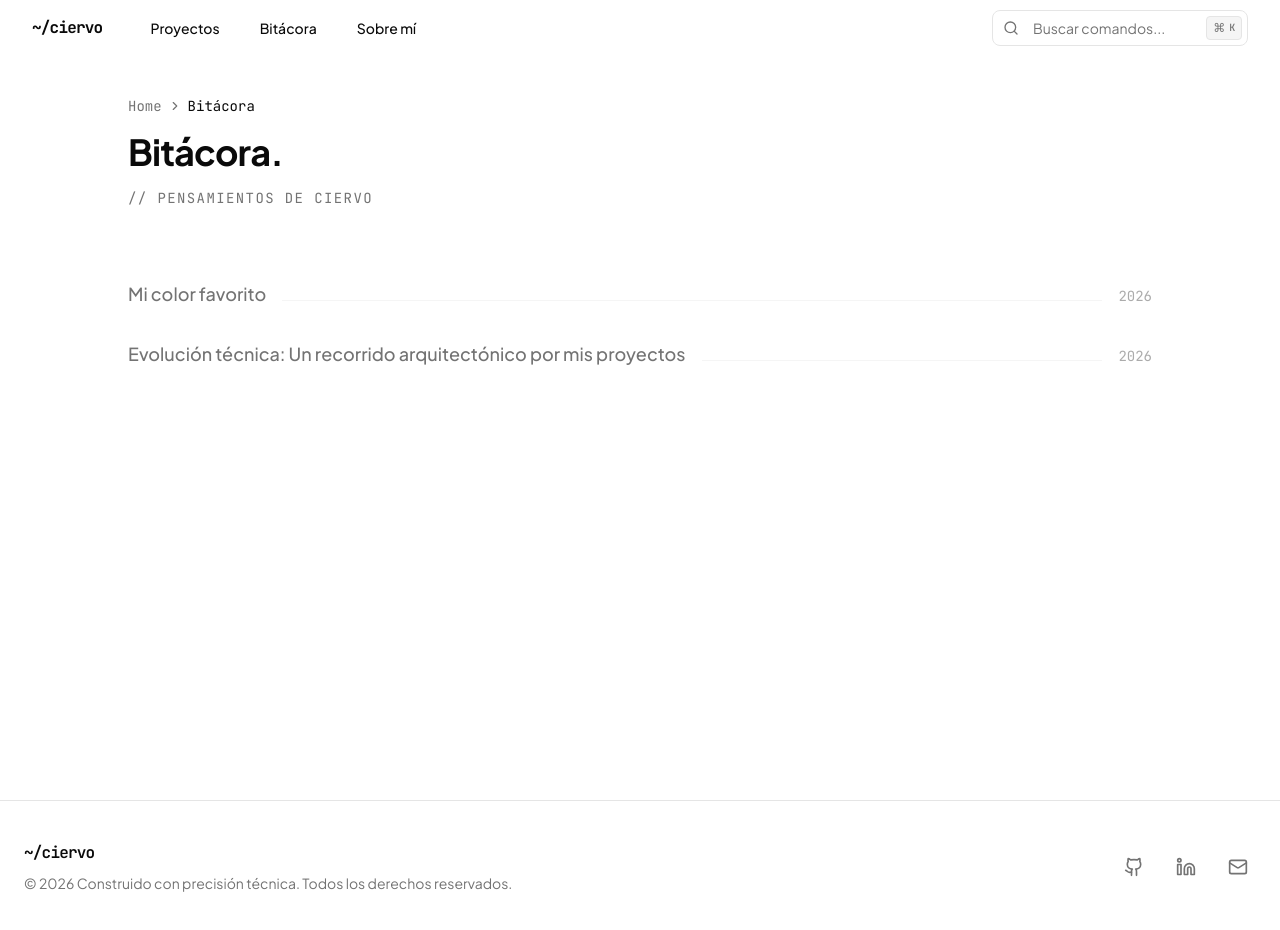
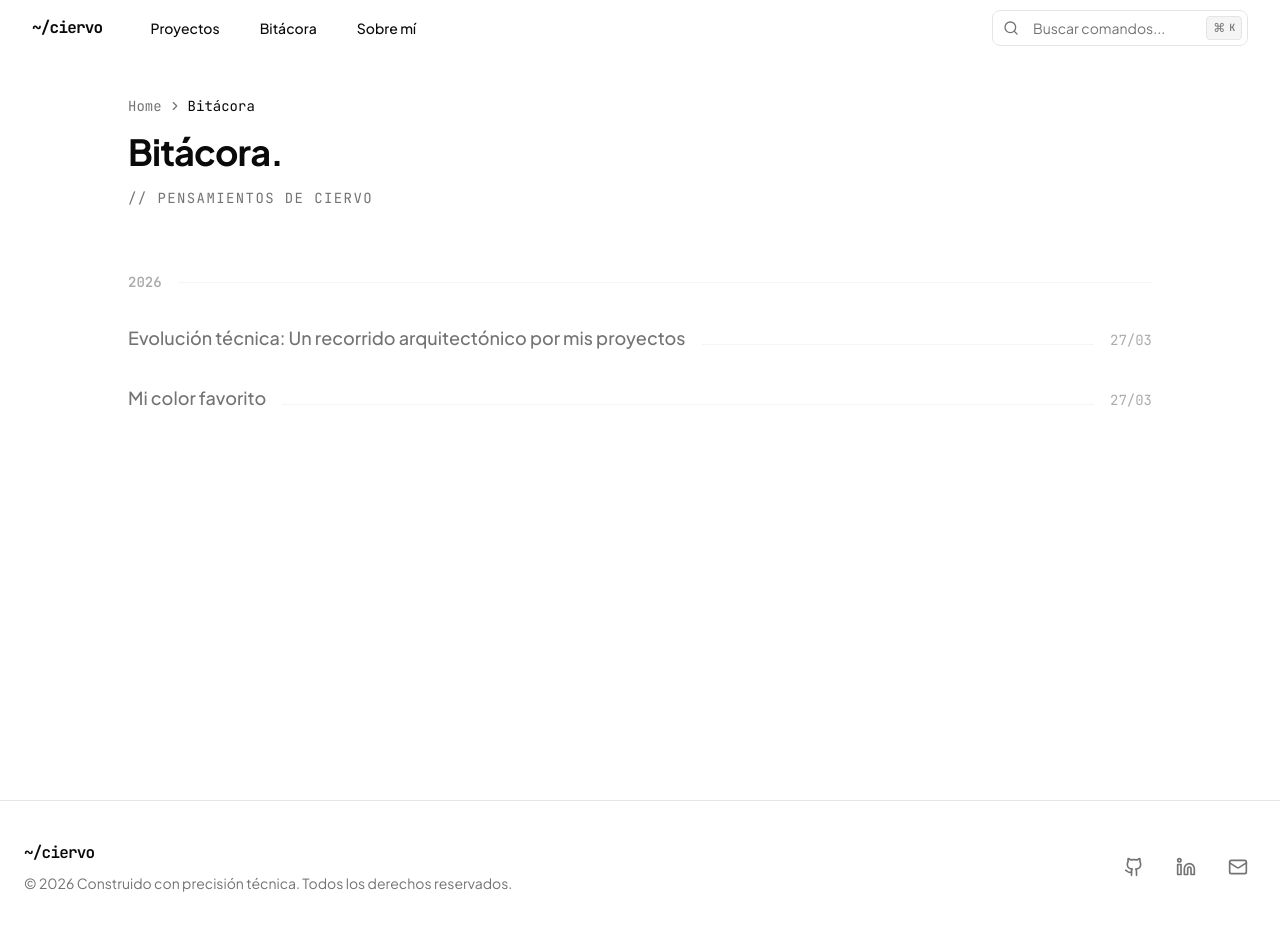
Before and after one commit to Emanuel-Balbuena/Portfolio, a Next.js app: page /blog in a window 1280 px wide. Shown: the top 930 px of the page. Built offline with nearby package versions, Linux system fonts and the light colour scheme.

Commit message:
blog fixes

```diff
--- a/app/blog/page.tsx
+++ b/app/blog/page.tsx
@@ -9,13 +9,23 @@ import {
 import { getAllPosts } from "@/lib/blog";
 import Link from "next/link";
 
-export const metadata = {
-    title: "Bitácora Técnica | ~/ciervo",
-    description: "Documentación de arquitecturas, resolución de problemas y sistemas.",
-};
-
 export default async function BlogPage() {
     const posts = getAllPosts();
+
+    // ALTA INGENIERÍA: Agrupamos los posts por año antes de renderizar
+    const postsByYear = posts.reduce((acc, post) => {
+        const year = new Date(post.date).getFullYear();
+        if (!acc[year]) {
+            acc[year] = [];
+        }
+        acc[year].push(post);
+        return acc;
+    }, {} as Record<number, typeof posts>);
+
+    // Extraemos los años y los ordenamos de más reciente a más antiguo
+    const years = Object.keys(postsByYear)
+        .map(Number)
+        .sort((a, b) => b - a);
 
     return (
         // Outer Wrapper: Esqueleto exacto de About
@@ -49,14 +59,27 @@ export default async function BlogPage() {
                     </div>
                 </header>
 
-                {/* Lista de Artículos */}
+                {/* Lista de Artículos Agrupados por Año */}
                 <div className="flex flex-col">
                     {posts.length === 0 ? (
                         <div className="py-8 text-center font-mono text-sm text-muted-foreground">
                             No hay entradas publicadas aún.
                         </div>
                     ) : (
-                        posts.map((post) => (
+                        years.map((year) => (
+                            <div key={year} className="mb-10 last:mb-0">
+
+                                {/* DIVISOR DE AÑO (Estilo Sistema) */}
+                                <div className="flex items-center gap-4 py-2 mb-2 mt-4 first:mt-0">
+                                    <span className="font-mono text-sm font-semibold text-muted-foreground/60">
+                                        {year}
+                                    </span>
+                                    <div className="flex-1 border-b border-border/40" />
+                                </div>
+
+                                {/* POSTS DEL AÑO EN CURSO */}
+                                <div className="flex flex-col">
+                                    {postsByYear[year].map((post) => (
                                         <Link
                                             href={`/blog/${post.slug}`}
                                             key={post.slug}
@@ -67,9 +90,17 @@ export default async function BlogPage() {
                                             </h2>
                                             <div className="hidden sm:block flex-1 border-b border-border/40 mx-4 group-hover:border-foreground/20 transition-colors duration-300" />
                                             <time className="font-mono text-sm text-muted-foreground/60 shrink-0 group-hover:text-foreground/80 transition-colors duration-300 mt-1 sm:mt-0">
-                                    {new Date(post.date).getFullYear()}
+                                                {/* Fecha en formato DD/MM */}
+                                                {new Date(post.date).toLocaleDateString("es-MX", {
+                                                    month: "2-digit",
+                                                    day: "2-digit",
+                                                })}
                                             </time>
                                         </Link>
+                                    ))}
+                                </div>
+
+                            </div>
                         ))
                     )}
                 </div>
--- a/content/blog/ciervo.md
+++ b/content/blog/ciervo.md
@@ -1,6 +1,6 @@
 ---
 title: "Evolución técnica: Un recorrido arquitectónico por mis proyectos"
-date: "2026-03-27"
+date: "2026-03-27T13:00"
 summary: "Reflexiones sobre mi trayectoria en el desarrollo de software, desde aplicaciones de escritorio académicas hasta arquitecturas IoT complejas con integración de voz."
 ---
 
--- a/content/blog/color.md
+++ b/content/blog/color.md
@@ -1,6 +1,6 @@
 ---
 title: "Mi color favorito"
-date: "2026-03-27"
+date: "2026-03-27T10:00"
 summary: "Texto acerca de mi color favorito"
 ---
 
```
Lines whose indentation alone changed are shown as unchanged.
